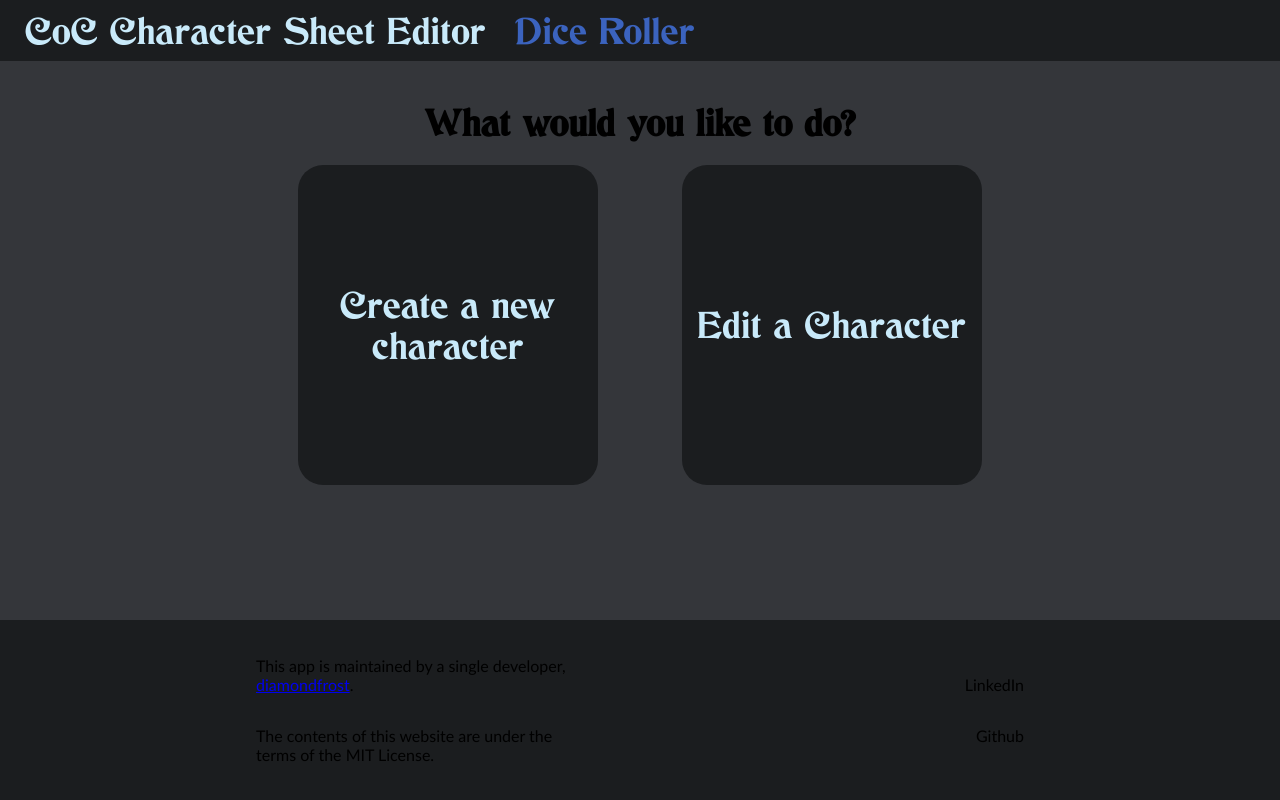
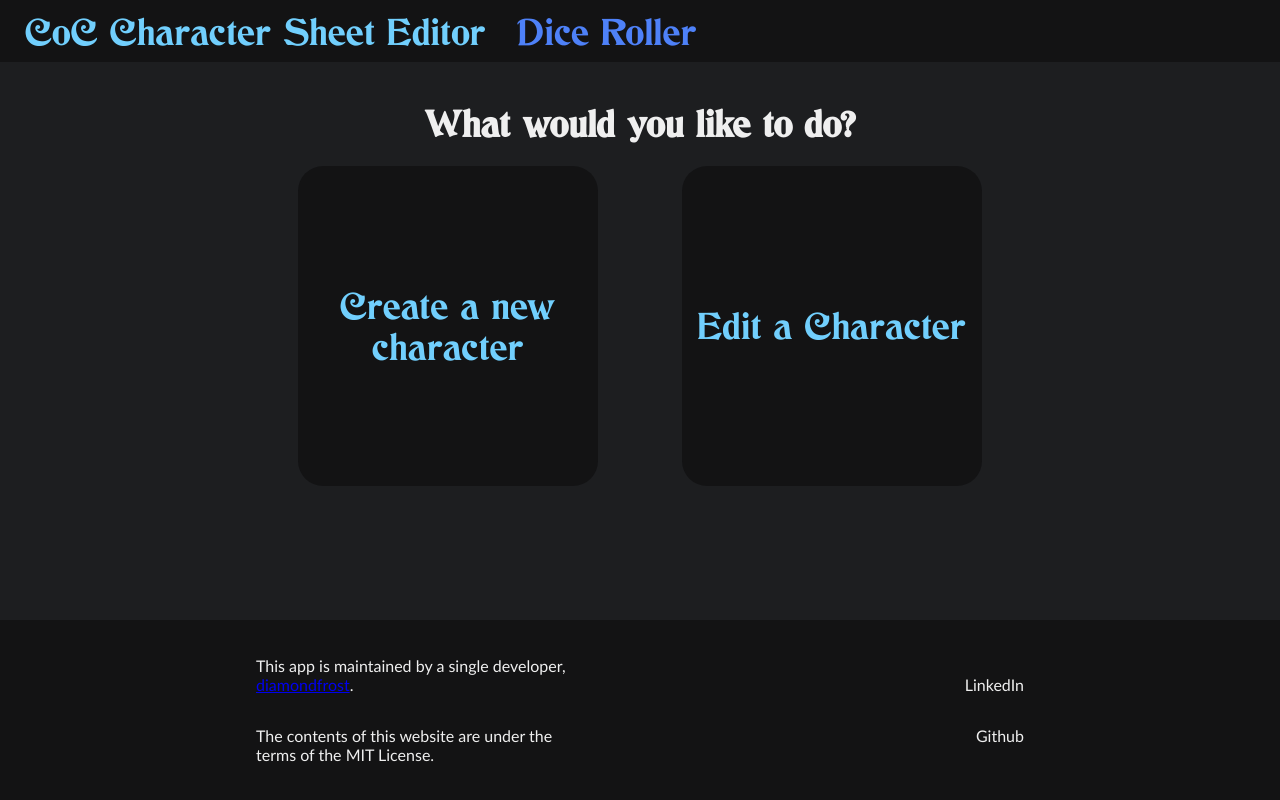
Before and after one commit to diamondfrost/call-of-cthulu-character-sheet, a Flask app: page / in a window 1280 px wide. Run offline with Flask 3, Linux system fonts and the light colour scheme.

Commit message:
UI update

```diff
--- a/app/templates/base.html
+++ b/app/templates/base.html
@@ -14,7 +14,7 @@
             }
 
             html,body {
-                background-color: #34363a;
+                background-color: #1d1e20;
                 margin: 0;
                 padding: 0;
                 width: 100vw;
@@ -31,13 +31,36 @@
                 padding-left: 20vw;
                 padding-right: 20vw;
             }
+            .main-page {
+                z-index: -1;
+            }
+            .modal-container {
+                z-index: 100;
+                background-color: rgba(0, 0, 0, 0.6);
+                width: 100%;
+                height: 100%;
+                display: flex;
+                position: absolute;
+                top: 0;
+                left: 0;
+                align-items: center;
+                justify-content: center;
+            }
         </style>
     </head>
     <body>
-        {% include "header.html" %}
-        <div class="content">
-            {% block content %} {% endblock %}
+        <div class="main-page">
+            {% include "header.html" %}
+            <div class="content">
+                {% block content %} {% endblock %}
+            </div>
+            {% include "footer.html" %}
         </div>
-        {% include "footer.html" %}
+        {# <div class="modal-container">
+            {% include "modal.html" %}
+        </div> #}
     </body>
+    <script src="https://ajax.googleapis.com/ajax/libs/jquery/3.7.1/jquery.min.js">
+
+    </script>
 </html>
--- a/app/templates/footer.html
+++ b/app/templates/footer.html
@@ -1,6 +1,6 @@
 <style>
     .footer {
-        background-color: #1b1d1f;
+        background-color: #131314;
         height: fit-content;
         position: absolute;
         left: 0;
@@ -20,11 +20,13 @@
     .footer-left {
         justify-content: flex-start;
         align-items: center;
+        color: #efefef;
     }
 
     .footer-right {
         justify-content: center;
         align-items: flex-end;
+        color: #efefef;
     }
 </style>
 <div class="content footer">
--- a/app/templates/header.html
+++ b/app/templates/header.html
@@ -1,24 +1,47 @@
 <style>
     nav {
-        background-color: #1b1d1f;
-        padding-top: 10px;
-        padding-bottom: 10px;
+        background-color: #131314;
+        display: flex;
+        flex-direction: row;
+        justify-content: flex-start;
+        align-items: center;
     }
 
     nav a {
-        color: #3b63be;
+        color: #4e81f8;
         font-size: 2em;
         font-family: CthulhumbusUG;
         padding-left: 25px;
         text-decoration: none;
+        margin-top: 10px;
+        margin-bottom: 10px;
+    }
+
+    nav > button {
+        background-color: #131314;
+        line-height: 60px;
+        width: fit-content;
+        display: flex;
+        align-items: center;
+        justify-content: flex-start;
+        border: none;
+        font-size: 2em;
+        font-family: CthulhumbusUG;
+        color: #4e81f8;
+        margin-left: 25px;
+    }
+
+    nav > button:active {
+        background-color: #222224;
+        color: #87abff;
     }
 
     .nav-home {
-        color: #c9eafa;
+        color: #71cffd;
     }
 
 </style>
 <nav>
     <a class="nav-home" href="{{ url_for('home.index') }}">CoC Character Sheet Editor</a>
-    <a href="#">Dice Roller</a>
+    <button onclick="">Dice Roller</button>
 </nav>
--- a/app/templates/index.html
+++ b/app/templates/index.html
@@ -6,6 +6,7 @@
             font-family: CthulhumbusUG;
             text-align: center;
             width: 100%;
+            color: #efefef;
         }
         .main-buttons-container {
             width: 100%;
@@ -19,8 +20,8 @@
             width: 20vw;
             min-height: 300px;
             min-width: 300px;
-            background-color: #1b1d1f;
-            color: #c9eafa;
+            background-color: #131314;
+            color: #71cffd;
             font-size: 2em;
             font-family: CthulhumbusUG;
             border-radius: 25px;
```
Also changed, not shown: other parts of app/templates/index.html (+2 -2 lines), app/templates/modal.html (added, +18 -0 lines), app/static/images/windowclose_104378.svg (added).
